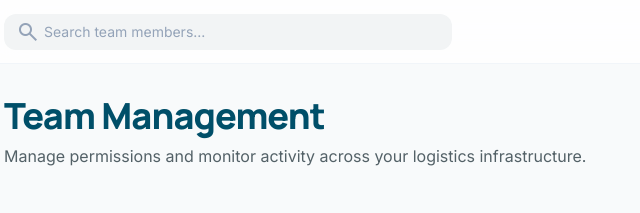
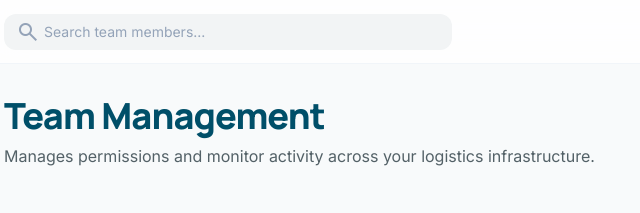
Before and after one commit to PhuongDung1207/warehouse-frontend, a plain HTML site: page team_management.html in a window 1280 px wide. Shown: the top 213 px of the page, 284-924 px from the left. Drawn offline with nearby package versions, Linux system fonts and the light colour scheme.

Commit message:
styles : update management

```diff
--- a/team_management.html
+++ b/team_management.html
@@ -173,7 +173,7 @@
 <!-- Page Header (Editorial Authority) -->
 <div class="mb-12">
 <h2 class="font-headline text-4xl font-extrabold tracking-tight text-primary mb-2">Team Management</h2>
-<p class="text-secondary font-body">Manage permissions and monitor activity across your logistics infrastructure.</p>
+<p class="text-secondary font-body">Manages permissions and monitor activity across your logistics infrastructure.</p>
 </div>
 <!-- Stats Bento Grid (High-End Pattern) -->
 <div class="grid grid-cols-1 md:grid-cols-4 gap-6 mb-12">
```
